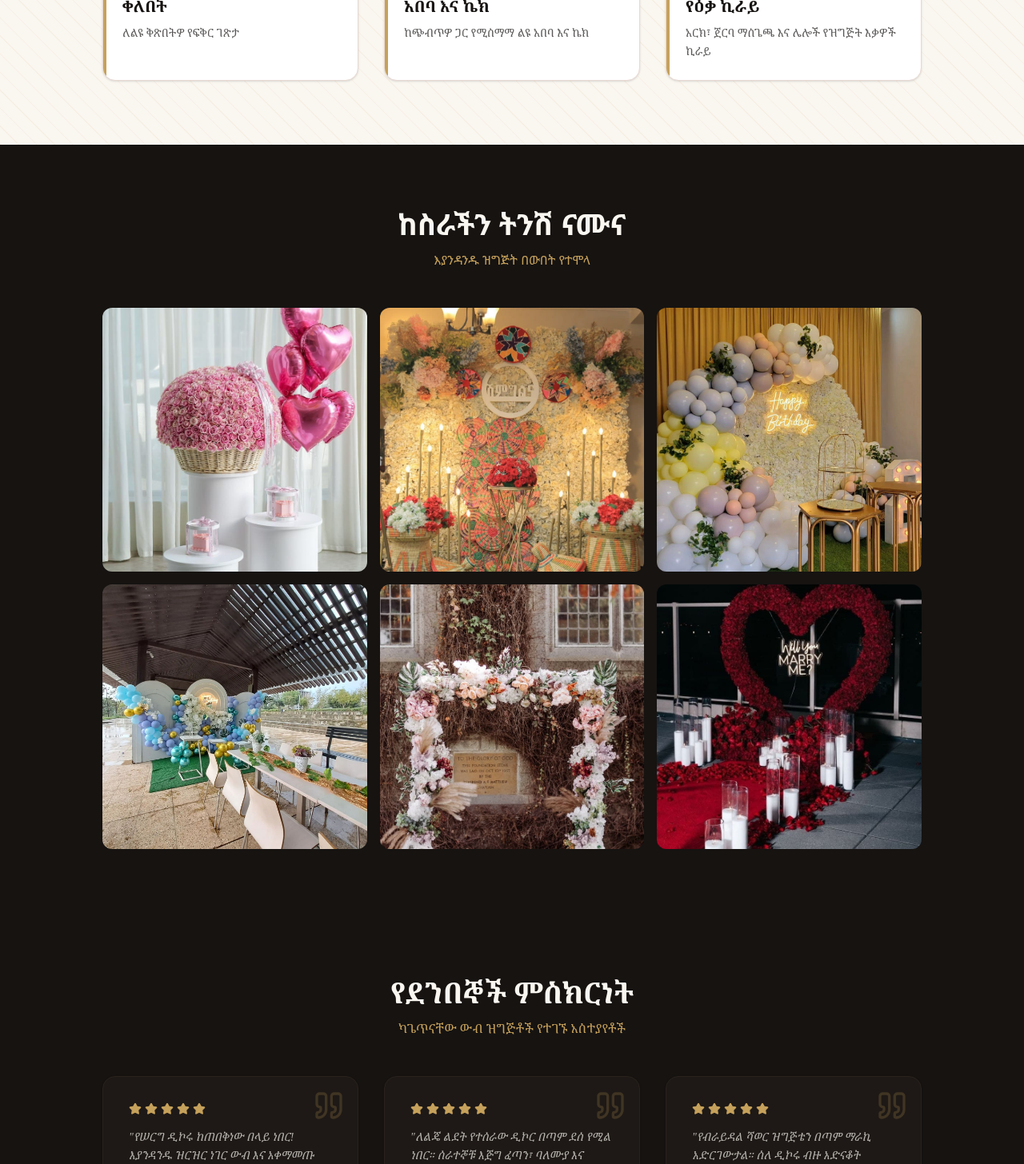
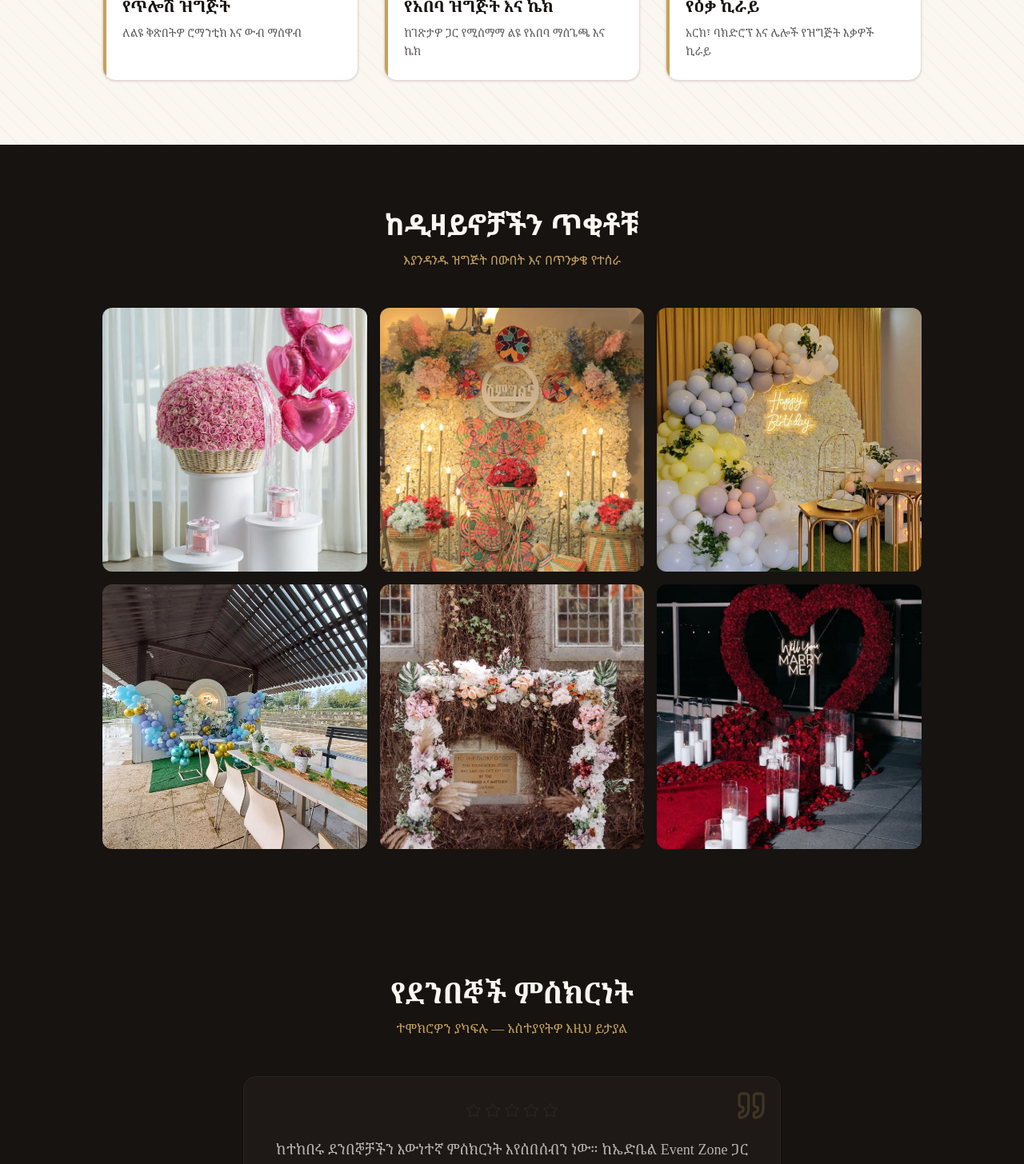
Before and after one commit to AbigailEyasu/edbel-event-zone, a React (Vite) app: page / in a window 1280 px wide. Shown: the part 2071-3527 px from the top of the page at 80% size. Built offline with nearby package versions, Linux system fonts and the light colour scheme.

Commit message:
Apply extensive mobile spacing fixes, translations, honest stats, fix icons and broken decor image

```diff
--- a/src/FAQ.jsx
+++ b/src/FAQ.jsx
@@ -16,12 +16,12 @@ function FAQ({ lang, t }) {
   return (
     <section
       ref={ref}
-      className={`bg-[#161311] py-20 px-6 sm:px-10 transition-all duration-700 ${
+      className={`bg-[#161311] py-12 md:py-20 px-6 sm:px-10 transition-all duration-700 ${
         visible ? "opacity-100 translate-y-0" : "opacity-0 translate-y-6"
       }`}
     >
       <div className="max-w-3xl mx-auto">
-        <div className="text-center mb-12">
+        <div className="text-center mb-10 md:mb-12">
           <h2 className="text-[#FAF6F0] text-3xl md:text-4xl font-semibold" style={{ fontFamily: headingFont }}>
             {t.faq.heading}
           </h2>
--- a/src/Gallery.jsx
+++ b/src/Gallery.jsx
@@ -18,7 +18,7 @@ function Gallery({ lang, t }) {
     <section
       id="gallery"
       ref={ref}
-      className={`bg-[#161311] py-20 px-6 transition-all duration-700 ${
+      className={`bg-[#161311] py-12 md:py-20 px-6 transition-all duration-700 ${
         visible ? "opacity-100 translate-y-0" : "opacity-0 translate-y-6"
       }`}
     >
@@ -29,7 +29,7 @@ function Gallery({ lang, t }) {
         >
           {t.gallery.heading}
         </h2>
-        <p className="text-[#C6A15B] mt-3 mb-12" style={{ fontFamily }}>
+        <p className="text-[#C6A15B] mt-3 mb-10 md:mb-12" style={{ fontFamily }}>
           {t.gallery.subheading}
         </p>
 
--- a/src/Reviews.jsx
+++ b/src/Reviews.jsx
@@ -10,7 +10,7 @@ function Reviews({ lang, t }) {
   return (
     <section
       ref={ref}
-      className={`bg-[#161311] py-20 px-6 sm:px-10 transition-all duration-700 ${
+      className={`bg-[#161311] py-12 md:py-20 px-6 sm:px-10 transition-all duration-700 ${
         visible ? "opacity-100 translate-y-0" : "opacity-0 translate-y-6"
       }`}
     >
@@ -18,37 +18,25 @@ function Reviews({ lang, t }) {
         <h2 className="text-[#FAF6F0] text-3xl md:text-4xl font-semibold" style={{ fontFamily: headingFont }}>
           {t.reviews.heading}
         </h2>
-        <p className="text-[#C6A15B] mt-3 mb-12" style={{ fontFamily }}>
+        <p className="text-[#C6A15B] mt-3 mb-8 md:mb-12" style={{ fontFamily }}>
           {t.reviews.subheading}
         </p>
 
-        <div className="grid grid-cols-1 md:grid-cols-3 gap-8">
-          {t.reviews.items.map((item, i) => (
-            <div
-              key={i}
-              className="bg-[#1E1916] border border-[#2a221c] rounded-2xl p-8 text-left shadow-sm hover:shadow-xl hover:-translate-y-1 transition-all duration-300 flex flex-col justify-between relative"
-            >
-              <div>
-                <Quote className="text-[#C6A15B]/20 absolute top-4 right-4" size={40} />
-                <div className="flex gap-1 mb-4">
-                  {[...Array(5)].map((_, idx) => (
-                    <Star key={idx} size={16} className="fill-[#C6A15B] text-[#C6A15B]" />
-                  ))}
-                </div>
-                <p className="text-[#FAF6F0]/70 italic text-sm leading-relaxed mb-6 relative z-10" style={{ fontFamily }}>
-                  "{item.quote}"
-                </p>
-              </div>
-              <div className="border-t border-[#2a221c] pt-4 mt-auto">
-                <h4 className="text-[#FAF6F0] font-semibold text-base" style={{ fontFamily: headingFont }}>
-                  {item.author}
-                </h4>
-                <p className="text-[#C6A15B] text-xs font-medium mt-0.5" style={{ fontFamily }}>
-                  {item.event}
-                </p>
-              </div>
+        <div className="max-w-2xl mx-auto">
+          <div className="bg-[#1E1916] border border-[#2a221c] rounded-2xl p-8 text-center shadow-sm relative">
+            <Quote className="text-[#C6A15B]/20 absolute top-4 right-4" size={40} />
+            <div className="flex justify-center gap-1 mb-6">
+              {[...Array(5)].map((_, idx) => (
+                <Star key={idx} size={20} className="text-[#2a221c]" />
+              ))}
             </div>
-          ))}
+            <p className="text-[#FAF6F0]/70 text-base md:text-lg leading-relaxed mb-8 relative z-10" style={{ fontFamily }}>
+              {t.reviews.placeholder}
+            </p>
+            <button className="bg-[#C6A15B] text-[#161311] py-3 px-8 rounded-full font-semibold hover:bg-[#d8b876] transition cursor-pointer" style={{ fontFamily }}>
+              {t.reviews.cta}
+            </button>
+          </div>
         </div>
       </div>
     </section>
--- a/src/Services.jsx
+++ b/src/Services.jsx
@@ -8,7 +8,7 @@ const serviceImages = [
   "https://images.unsplash.com/photo-1515934751635-c81c6bc9a2d8?q=80&w=600&auto=format&fit=crop",
   "https://images.unsplash.com/photo-1522673607200-164d1b6ce486?q=80&w=600&auto=format&fit=crop",
   "https://images.unsplash.com/photo-1535254973040-607b474cb50d?q=80&w=600&auto=format&fit=crop",
-  "https://images.unsplash.com/photo-1519225495810-7512c696505a?q=80&w=600&auto=format&fit=crop"
+  "https://images.unsplash.com/photo-1505236858219-8359eb29e329?q=80&w=600&auto=format&fit=crop"
 ]
 
 const sectionBg = {
@@ -27,7 +27,7 @@ function Services({ lang, t }) {
     <section
       ref={ref}
       style={sectionBg}
-      className={`py-20 px-6 sm:px-10 transition-all duration-700 ${
+      className={`py-12 md:py-20 px-6 sm:px-10 transition-all duration-700 ${
         visible ? "opacity-100 translate-y-0" : "opacity-0 translate-y-6"
       }`}
     >
@@ -38,7 +38,7 @@ function Services({ lang, t }) {
         >
           {t.services.heading}
         </h2>
-        <p className="text-[#C6A15B] mt-3 mb-16" style={{ fontFamily }}>
+        <p className="text-[#C6A15B] mt-3 mb-10 md:mb-16" style={{ fontFamily }}>
           {t.services.subheading}
         </p>
 
--- a/src/content.js
+++ b/src/content.js
@@ -42,24 +42,9 @@ export const content = {
     },
     reviews: {
       heading: "What Our Clients Say",
-      subheading: "Real stories from beautiful celebrations we've styled",
-      items: [
-        {
-          quote: "The wedding decor was beyond our expectations! Every single detail was elegant, and the setup was absolutely perfect.",
-          author: "Happy Couple",
-          event: "Wedding Celebration"
-        },
-        {
-          quote: "Loved the custom setup for my son's birthday. The team was extremely fast, professional, and easy to work with.",
-          author: "Birthday Client",
-          event: "1st Birthday Party"
-        },
-        {
-          quote: "Edbel made my bridal shower look so dreamy. I received so many compliments on the setup. Highly recommend their services!",
-          author: "Shower Client",
-          event: "Bridal Shower"
-        }
-      ]
+      subheading: "Share your experience — your feedback will appear here",
+      placeholder: "We're collecting real testimonials from our valued clients. Have you worked with Edbel Event Zone? We'd love to feature your experience here.",
+      cta: "Share Your Experience",
     },
     whyUs: {
       heading: "Why Edbel Event Zone?",
@@ -67,9 +52,9 @@ export const content = {
       missionTitle: "Our Mission",
       missionDesc: "We believe every milestone deserves to be celebrated in style. Our mission is to take the stress out of event planning by providing high-quality, customized, and affordable decoration services tailored to your personal taste.",
       stats: [
-        { value: "5.0", label: "Star Rating" },
-        { value: "500+", label: "Events Styled" },
-        { value: "100%", label: "Happy Clients" },
+        { value: "✓", label: "Verified Business" },
+        { value: "100+", label: "Events Styled" },
+        { value: "24/7", label: "Support Available" },
       ],
       items: [
         { title: "Experienced Team", desc: "Professional designers with years of event planning and styling expertise." },
@@ -149,35 +134,20 @@ export const content = {
         { title: "ሠርግ", desc: "ውብ አርክ፣ መተላለፊያ እና ሙሉ የሠርግ ማስዋብ" },
         { title: "ልደት", desc: "አስደሳች ገጽታዎች እና ውብ የኬክ አቀማመጥ" },
         { title: "ብራይዳል እና ቤቢ ሻወር", desc: "ለክብረ በዓሉ ባለቤት የሚመጥን ማራኪ ማስዋብ" },
-        { title: "ቀለበት", desc: "ለልዩ ቅጽበትዎ የፍቅር ገጽታ" },
-        { title: "አበባ እና ኬክ", desc: "ከጭብጥዎ ጋር የሚስማማ ልዩ አበባ እና ኬክ" },
-        { title: "የዕቃ ኪራይ", desc: "አርክ፣ ጀርባ ማስጌጫ እና ሌሎች የዝግጅት እቃዎች ኪራይ" },
+        { title: "የጥሎሽ ዝግጅት", desc: "ለልዩ ቅጽበትዎ ሮማንቲክ እና ውብ ማስዋብ" },
+        { title: "የአበባ ዝግጅት እና ኬክ", desc: "ከገጽታዎ ጋር የሚስማማ ልዩ የአበባ ማስጌጫ እና ኬክ" },
+        { title: "የዕቃ ኪራይ", desc: "አርክ፣ ባክድሮፕ እና ሌሎች የዝግጅት እቃዎች ኪራይ" },
       ],
     },
     gallery: {
-      heading: "ከስራችን ትንሽ ናሙና",
-      subheading: "እያንዳንዱ ዝግጅት በውበት የተሞላ",
+      heading: "ከዲዛይኖቻችን ጥቂቶቹ",
+      subheading: "እያንዳንዱ ዝግጅት በውበት እና በጥንቃቄ የተሰራ",
     },
     reviews: {
       heading: "የደንበኞች ምስክርነት",
-      subheading: "ካጌጥናቸው ውብ ዝግጅቶች የተገኙ አስተያየቶች",
-      items: [
-        {
-          quote: "የሠርግ ዲኮሩ ከጠበቅነው በላይ ነበር! እያንዳንዱ ዝርዝር ነገር ውብ እና አቀማመጡ ፍጹም ነበረ።",
-          author: "ደስተኛ ሙሽሮች",
-          event: "የሠርግ በዓል"
-        },
-        {
-          quote: "ለልጄ ልደት የተሰራው ዲኮር በጣም ደስ የሚል ነበር። ሰራተኞቹ እጅግ ፈጣን፣ ባለሙያ እና ተግባቢ ናቸው።",
-          author: "የልደት ደንበኛ",
-          event: "የ1ኛ ዓመት ልደት"
-        },
-        {
-          quote: "የብራይዳል ሻወር ዝግጅቴን በጣም ማራኪ አድርገውታል። ስለ ዲኮሩ ብዙ አድናቆት ደርሶኛል። በከፍተኛ ሁኔታ እመክራቸዋለሁ!",
-          author: "የሻወር ደንበኛ",
-          event: "ብራይዳል ሻወር"
-        }
-      ]
+      subheading: "ተሞክሮዎን ያካፍሉ — አስተያየትዎ እዚህ ይታያል",
+      placeholder: "ከተከበሩ ደንበኞቻችን እውነተኛ ምስክርነት እየሰበሰብን ነው። ከኤድቤል Event Zone ጋር ሰርተው ያውቃሉ? ተሞክሮዎን እዚህ ማሳየት እንፈልጋለን።",
+      cta: "ተሞክሮዎን ያካፍሉ",
     },
     whyUs: {
       heading: "ለምን እኛን ይመርጣሉ?",
@@ -185,9 +155,9 @@ export const content = {
       missionTitle: "የእኛ ተልዕኮ",
       missionDesc: "እያንዳንዱ ታላቅ ቀን በልዩ ሁኔታ ሊከበር ይገባል ብለን እናምናለን። የእኛ ተልዕኮ የእርስዎን የግል ምርጫ ያማከለ፣ ጥራት ያለው እና ተመጣጣኝ ዋጋ ያለው የዲኮር አገልግሎት በታማኝነት ማቅረብ ነው።",
       stats: [
-        { value: "5.0", label: "ደረጃ (ኮከብ)" },
-        { value: "500+", label: "የተጌጡ ዝግጅቶች" },
-        { value: "100%", label: "ደስተኛ ደንበኞች" },
+        { value: "✓", label: "የተረጋገጠ ንግድ" },
+        { value: "100+", label: "የተጌጡ ዝግጅቶች" },
+        { value: "24/7", label: "ድጋፍ እንሰጣለን" },
       ],
       items: [
         { title: "ልምድ ያለው ቡድን", desc: "ለዓመታት በዘርፉ የቆዩ እና ጥበባዊ ችሎታ ያላቸው ዲዛይነሮች።" },
```
Also changed, not shown: src/Benefits.jsx (+4 -4 lines), src/Contact.jsx (+11 -5 lines), src/WhyUs.jsx (+5 -5 lines).
